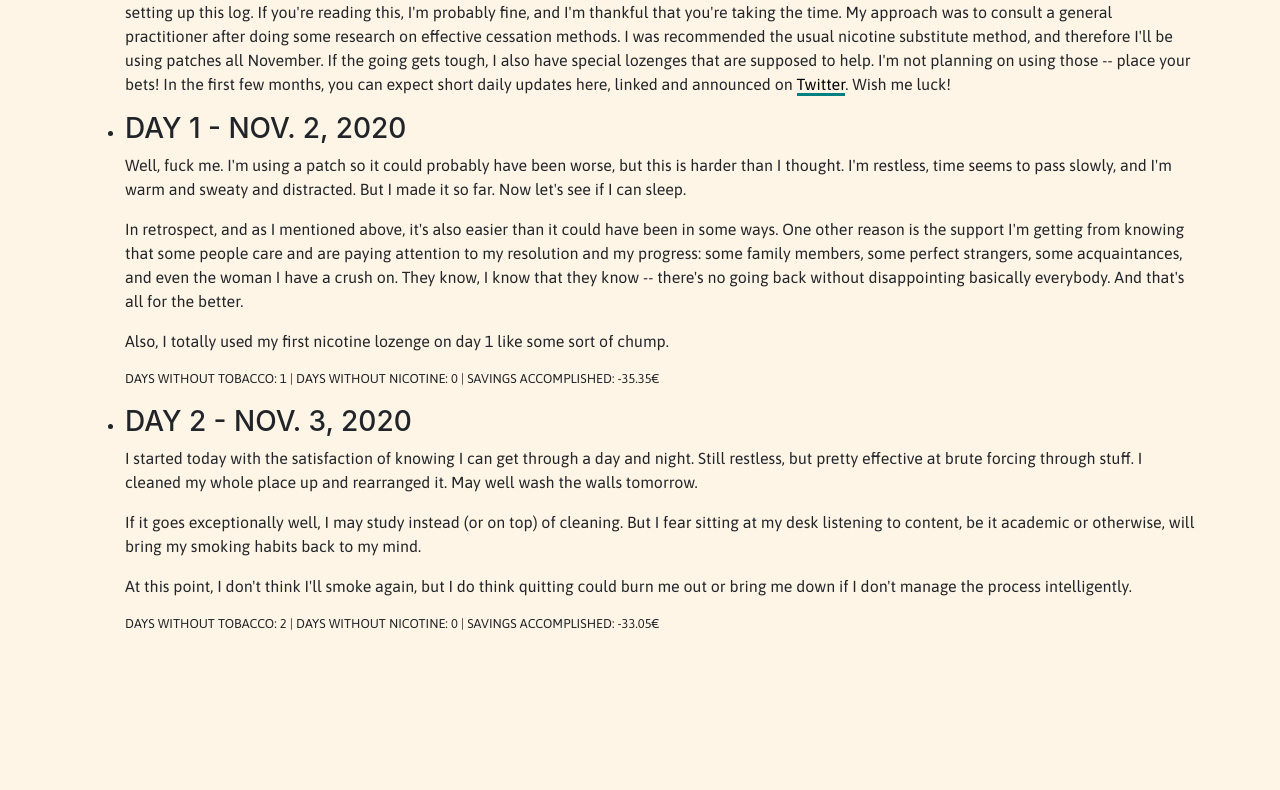
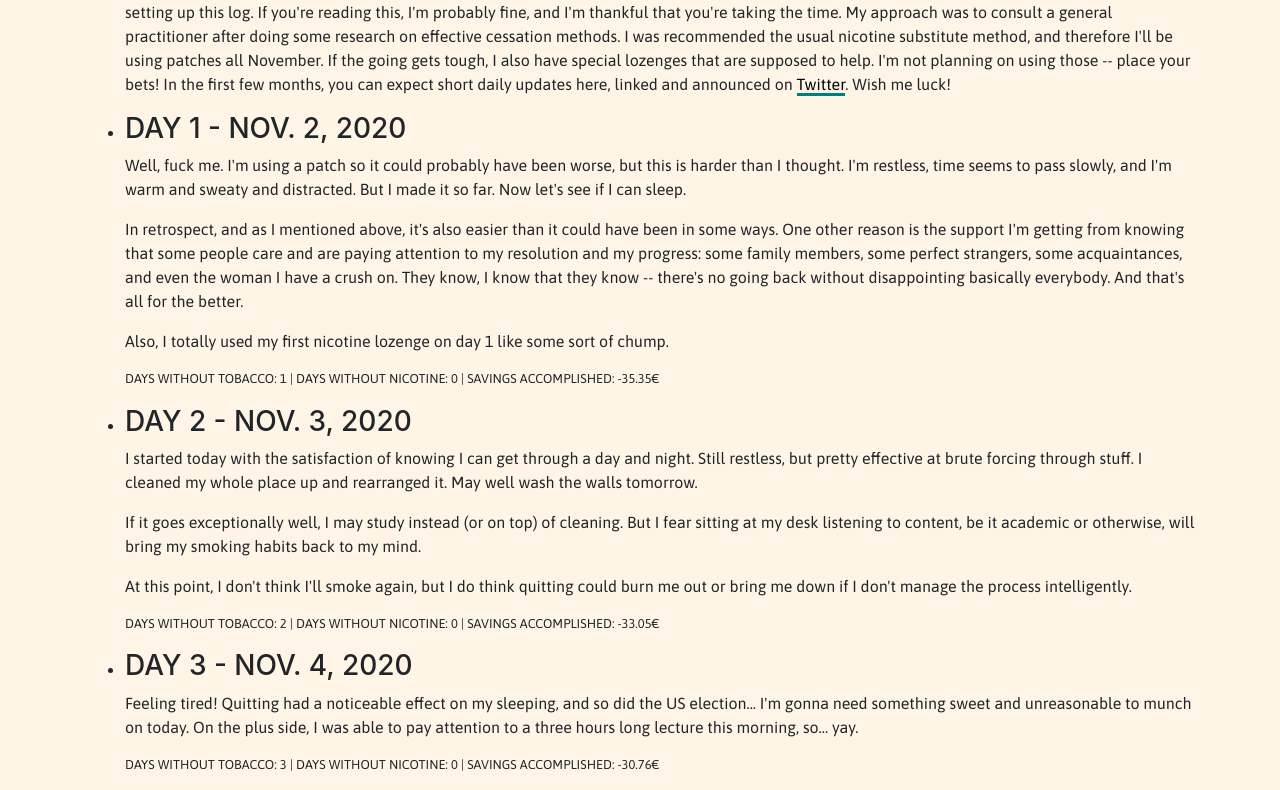
Before and after one commit to draialexis/alexisdrai, an Angular app: page /smokefree in a window 1280 px wide. Shown: the part 1022-1812 px from the top of the page. Before the commit the page ends 1671 px from the top, so only its background shows below. Built offline with nearby package versions, Linux system fonts and the light colour scheme.

Commit message:
Add entry for day 3

```diff
--- a/src/app/components/smokefree/smokefree.component.html
+++ b/src/app/components/smokefree/smokefree.component.html
@@ -34,6 +34,13 @@
       don't manage the process intelligently.</p>
     <p class="small-print">days without tobacco: 2 | days without nicotine: 0 | savings accomplished: -33.05€</p>
   </li>
+  <li>
+    <h3 class="text-uppercase">Day 3 - nov. 4, 2020</h3>
+    <p>Feeling tired! Quitting had a noticeable effect on my sleeping, and so did the US election... I'm gonna need
+      something sweet and unreasonable to munch on today. On the plus side, I was able to pay attention to a three hours
+      long lecture this morning, so... yay.</p>
+    <p class="small-print">days without tobacco: 3 | days without nicotine: 0 | savings accomplished: -30.76€</p>
+  </li>
   <!--<li>
     <h3 class="text-uppercase">Day 3 - nov. 4, 2020</h3>
     <p></p>
```
